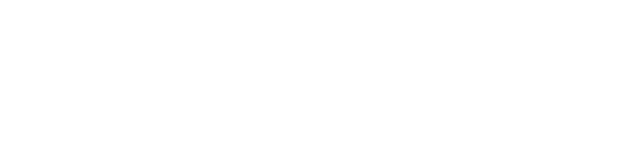
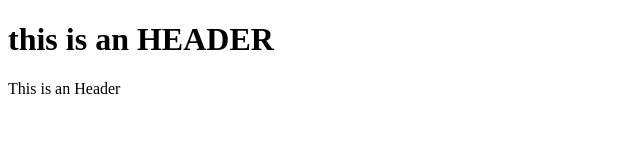
Before and after one commit to skyworld11/lanre, a plain HTML site: page index.html in a window 1280 px wide. Shown: the whole page, without its empty margins (0-640 px from the left). Drawn offline with Linux system fonts and the light colour scheme.

Commit message:
add HEADER

```diff
--- a/index.html
+++ b/index.html
@@ -6,6 +6,6 @@
     <title>Document</title>
 </head>
 <body>
-
-</body>
+    <h1>this is an HEADER</h1>
+</body>This is an Header
 </html>
```
